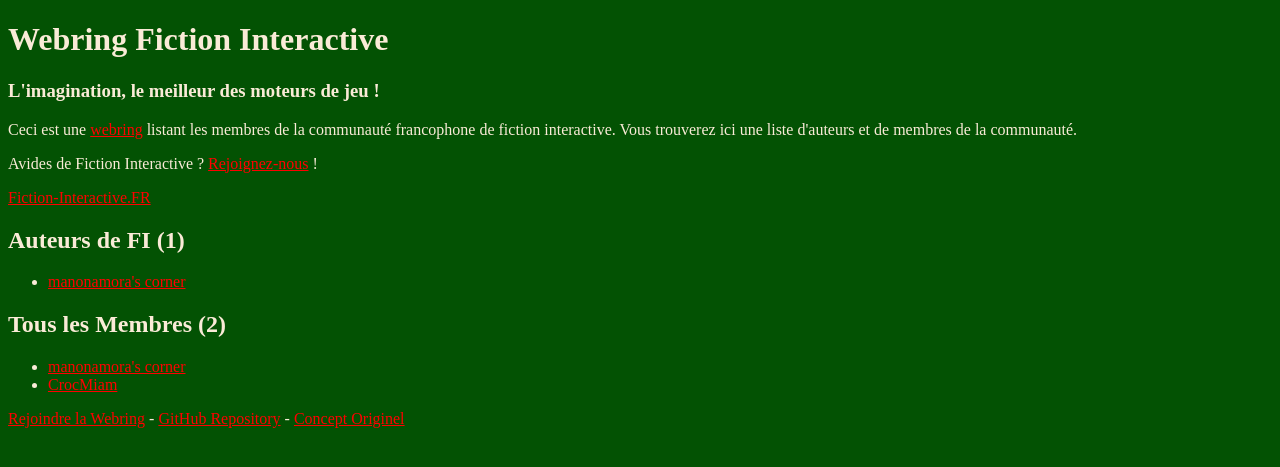
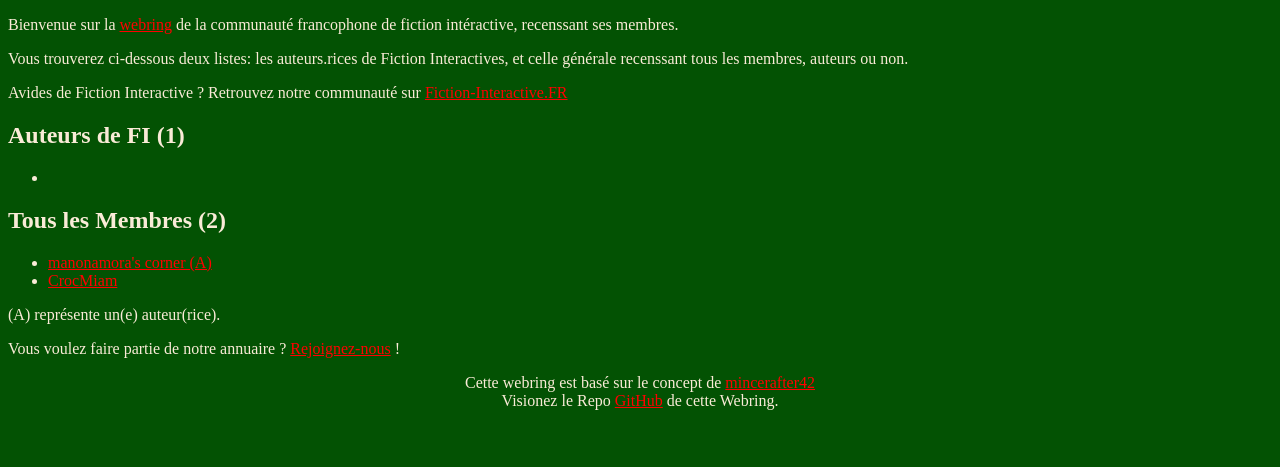
Before and after one commit to manonamora/Webring-Fiction-Interactive, a Jekyll site: the page built from index.html, in a window 1280 px wide. Shown: the top 467 px of the page. Built offline with Jekyll 4.4.1, drawn with Linux system fonts in a browser that asks for light colours.

Commit message:
Update index.html

```diff
--- a/index.html
+++ b/index.html
@@ -1,23 +1,20 @@
 ---
-title: Webring Fiction Interactive
+title: Fiction Interactive Webring
 layout: html
 ---
 <div id="container">
-<h1>Webring Fiction Interactive</h1>
-<h3>L'imagination, le meilleur des moteurs de jeu !</h3>
-<p>Ceci est une <a href=https://fr.wikipedia.org/wiki/Webring>webring</a> listant les membres de la communauté francophone de fiction interactive. Vous trouverez ici une liste d'auteurs et de membres de la communauté.</p>
+<p>Bienvenue sur la <a href=https://fr.wikipedia.org/wiki/Webring>webring</a> de la communauté francophone de fiction intéractive, recenssant ses membres.</p>
+<p>Vous trouverez ci-dessous deux listes: les auteurs.rices de Fiction Interactives, et celle générale recenssant tous les membres, auteurs ou non.</p>
+    <!-- Bon, si j'arrive pas à faire marcher la liste de auteurs je peux faire une addition à côté du nom pour les auteurs et on a une seule liste. -->
 
-<p>Avides de Fiction Interactive ? <a href="{{'/join'|relative_url}}">Rejoignez-nous</a> !</p>
-
-
-<p><a href="https://www.fiction-interactive.fr/">Fiction-Interactive.FR</a></p>
-
+<p>Avides de Fiction Interactive ? Retrouvez notre communauté sur <a href="https://www.fiction-interactive.fr/">Fiction-Interactive.FR</a></p>
 
 <h2 id=members>Auteurs de FI ({{site.data.authors.size}})</h2>
 <div id="members_list">
     <ul>
     {% for member in site.data.authors %}
-    <li><a href="{{authors.url | xml_escape}}">{{member.name | xml_escape | newline_to_br}}</a>{% endfor %}
+        <li><a href="{{member.url | xml_escape}}">{{authors.name | xml_escape | newline_to_br}}</a>
+    {% endfor %}
     </ul>
 </div>
 
@@ -25,10 +22,16 @@ layout: html
 <div id="members_list">
     <ul>
     {% for member in site.data.members %}
-    <li><a href="{{member.url | xml_escape}}">{{member.name | xml_escape | newline_to_br}}</a>{% endfor %}
+    <li><a href="{{member.url | xml_escape}}">{{member.name | xml_escape | newline_to_br}} {% if member.author %} (A) {% endif %}</a>
+    {% endfor %}
     </ul>
 </div>
+<p>(A) représente un(e) auteur(rice).</p>
 
-<p><a href="{{'/join'|relative_url}}">Rejoindre la Webring</a> - <a href={{site.github_repo_url}}/>GitHub Repository</a> - <a href="https://mincerafter42.github.io/tutorial/webring/">Concept Originel</a></p>
+<p>Vous voulez faire partie de notre annuaire ? <a href="{{'/join'|relative_url}}">Rejoignez-nous</a> !</p>
 
+<center>
+    Cette webring est basé sur le concept de <a href="https://mincerafter42.github.io/tutorial/webring/">mincerafter42</a><br>
+    Visionez le Repo <a href={{site.github_repo_url}}/>GitHub</a> de cette Webring.
+</center>
 </div>
```
